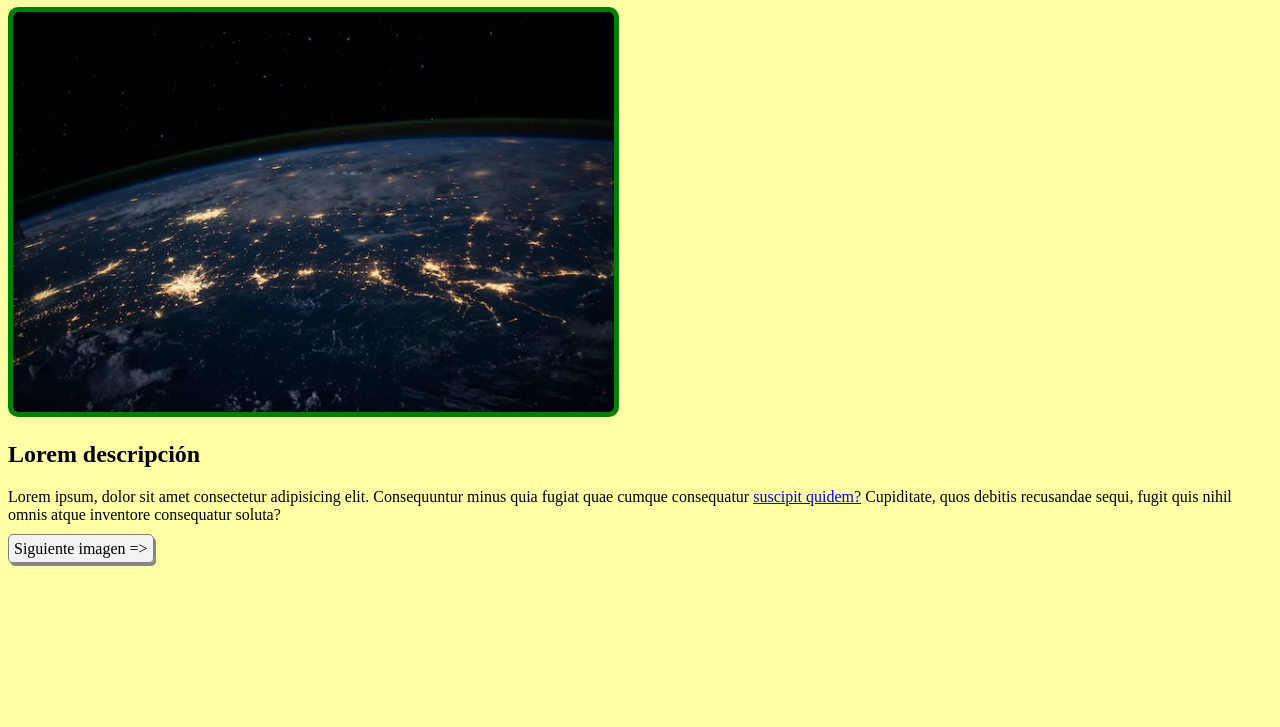
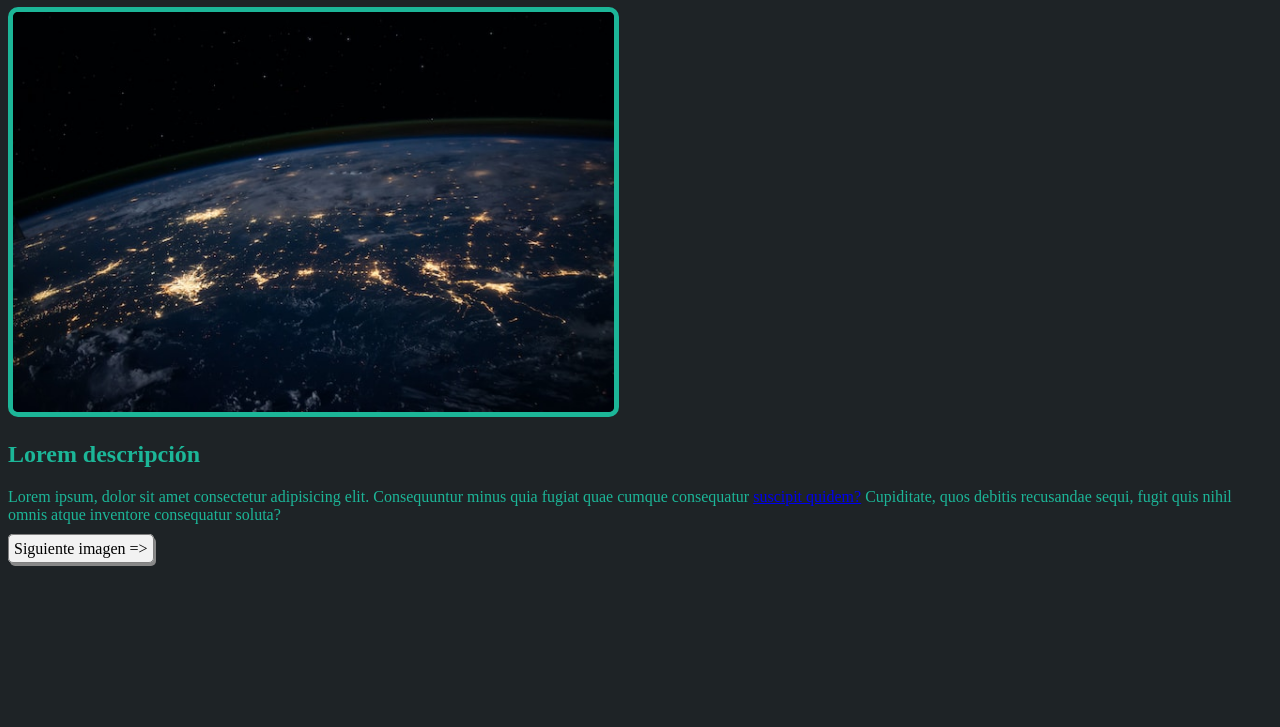
Before and after one commit to PepeLasagna/Taller-6.2.1, a plain HTML site: page page1.html in a window 1280 px wide. Shown: the part 73-800 px from the top of the page. Drawn offline with Linux system fonts and the light colour scheme.

Commit message:
Update style.css

```diff
--- a/styles.css
+++ b/styles.css
@@ -1,9 +1,10 @@
 body {
-    background-color: rgb(255, 255, 165);
+    background-color: #1e2326;
+    color:#1CB698
 }
 
 .image{
-    border: 5px solid green;
+    border: 5px solid #1CB698;
     border-radius: 10px;
     height: 400px;
 }
```
